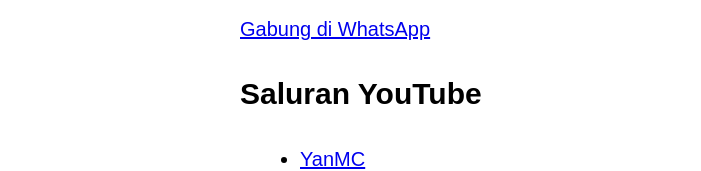
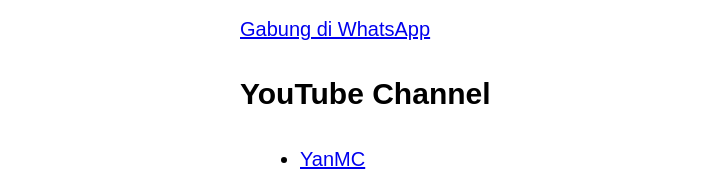
Before and after one commit to Yanzg1426/yanMC-Official-, a plain HTML site: page index.html in a window 1280 px wide. Shown: the part 5115-5286 px from the top of the page, without its empty margins (0-701 px from the left). Drawn offline with Linux system fonts and the light colour scheme; a script that the page names is missing.

Commit message:
Update index.html

```diff
--- a/index.html
+++ b/index.html
@@ -237,7 +237,7 @@
     <h2>Saluran whatsapp</h2>
     <p><a href="https://whatsapp.com/channel/0029Vai1WDL05MUl6RIZ7W1K">Gabung di WhatsApp</a></p>
 
-    <h2>Saluran YouTube</h2>
+    <h2>YouTube Channel</h2>
     <ul>
         <li><a href="https://youtube.com/@yanzzxyou?si=eXCPqiyZIxb3Mv6u">YanMC</a></li>
     </ul>
```
